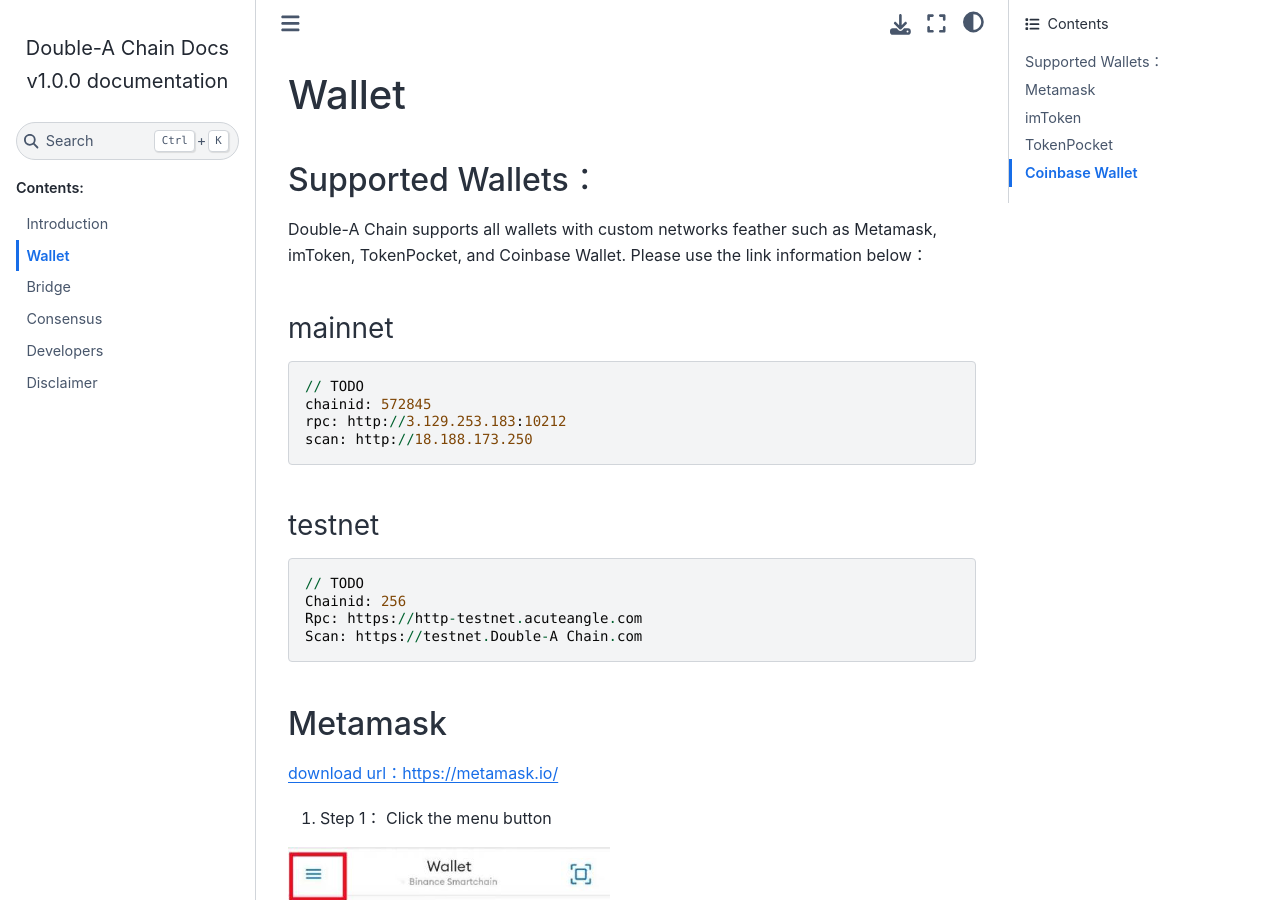
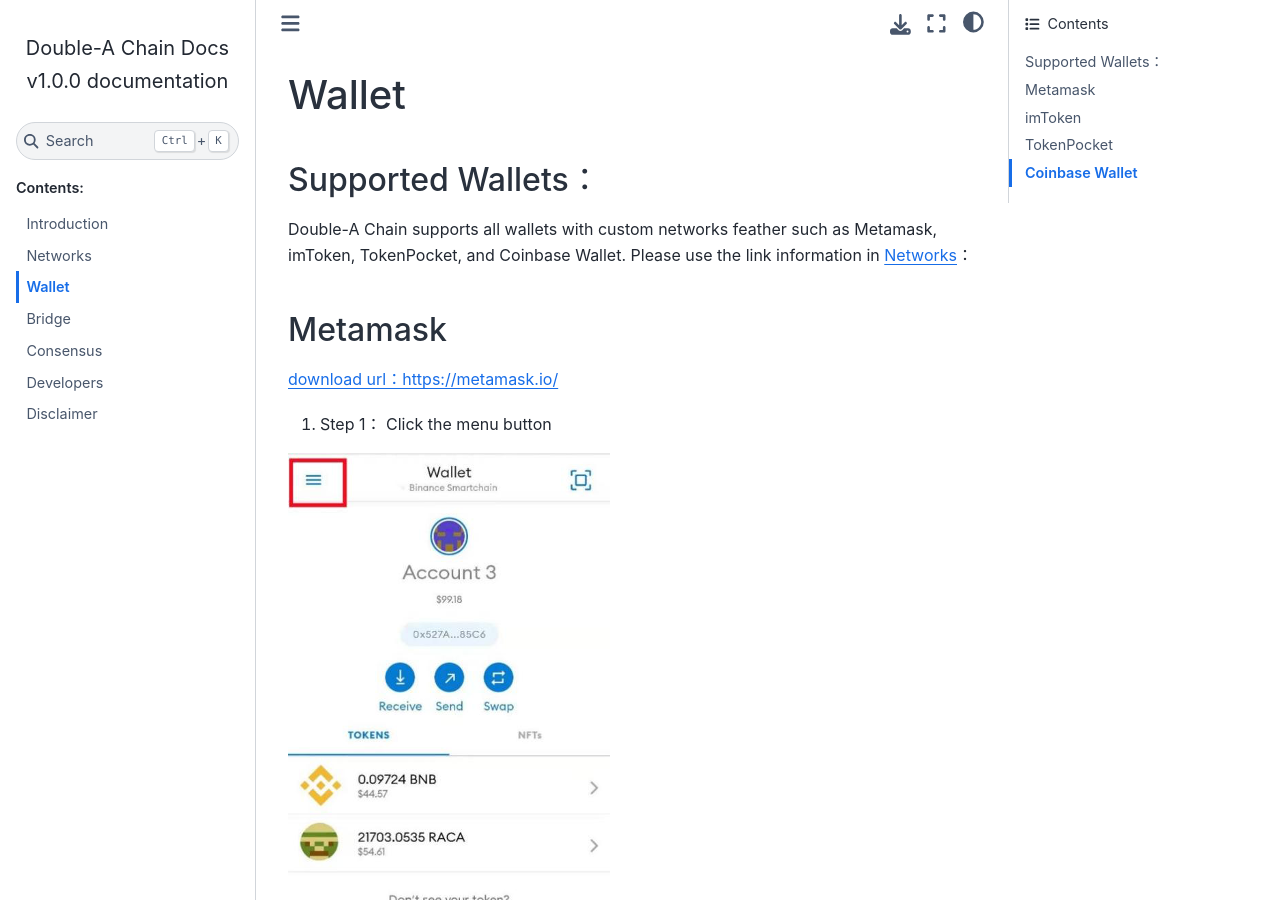
Before and after one commit to double-a-chain-cloud/double-a-chain-docs, a Sphinx documentation site: the page built from source/wallet.md, in a window 1280 px wide and 900 px high. Built offline with Sphinx 7.4.7 and the Sphinx Book theme 1.1.4, drawn with Linux system fonts in a browser that asks for light colours; pages that are not in the unit, such as notebooks, are missing from menus; some of the changed text lies outside the part shown.

Commit message:
add network description

````diff
--- a/source/index.rst
+++ b/source/index.rst
@@ -11,6 +11,7 @@
    :caption: Contents:
 
    Introduction <introduction.md>
+   Networks <networks.md>
    Wallet <wallet.md>
    Bridge <bridge.md>
    Consensus <consensus.md>
--- a/source/wallet.md
+++ b/source/wallet.md
@@ -1,22 +1,7 @@
 # Wallet
 ## Supported Wallets：
 Double-A Chain supports all wallets with custom networks feather such as Metamask, imToken, TokenPocket, and Coinbase Wallet.
-Please use the link information below：
-### mainnet
-```
-// TODO
-chainid: 572845
-rpc: http://3.129.253.183:10212
-scan: http://18.188.173.250
-```
-### testnet
-```
-// TODO
-Chainid: 256
-Rpc: https://http-testnet.acuteangle.com
-Scan: https://testnet.Double-A Chain.com
-```
-
+Please use the link information in [Networks](./networks.md)：
 ## Metamask
 [download url：https://metamask.io/](https://metamask.io/)
 1. Step 1：
````
Also changed, not shown: source/networks.md (added, +15 -0 lines).
